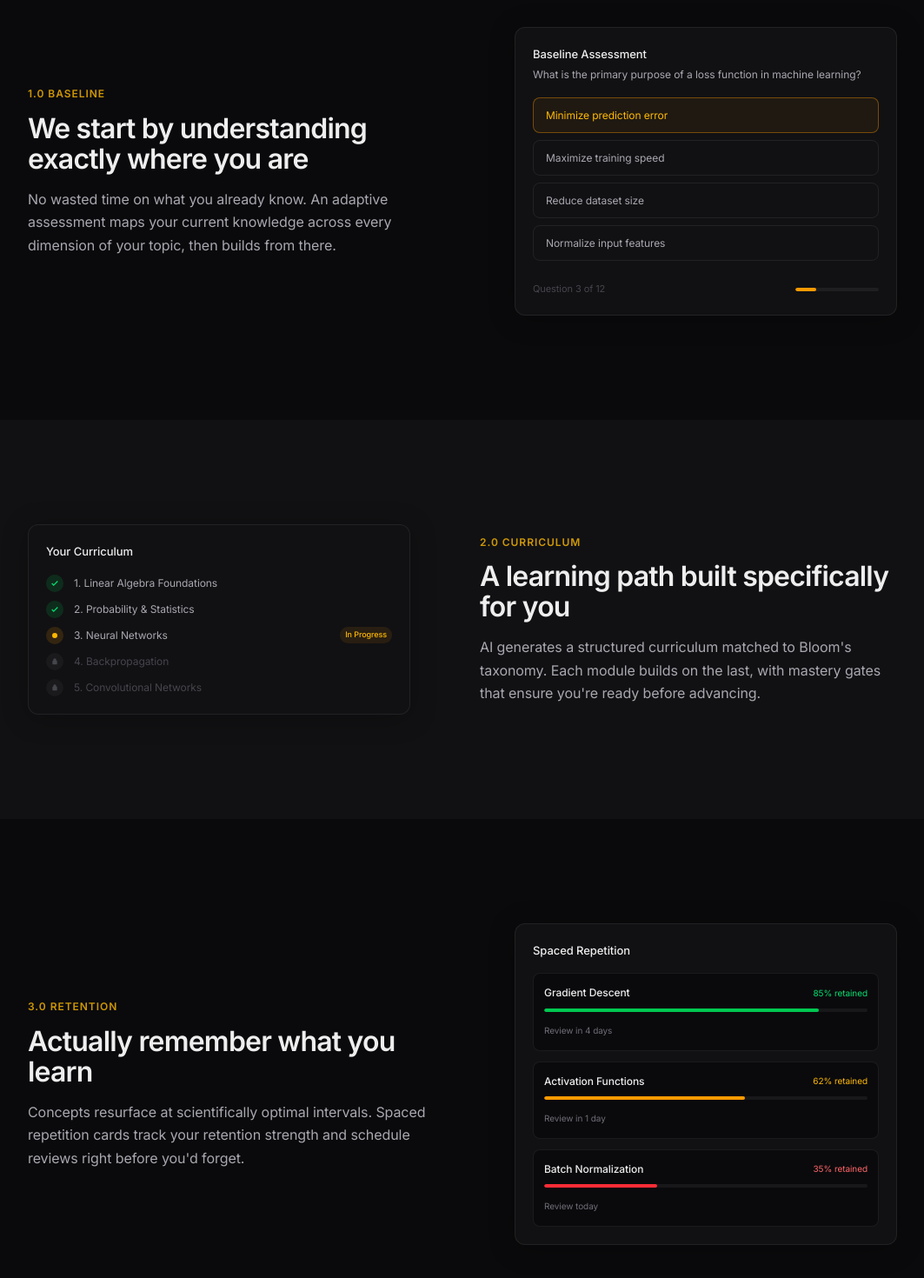
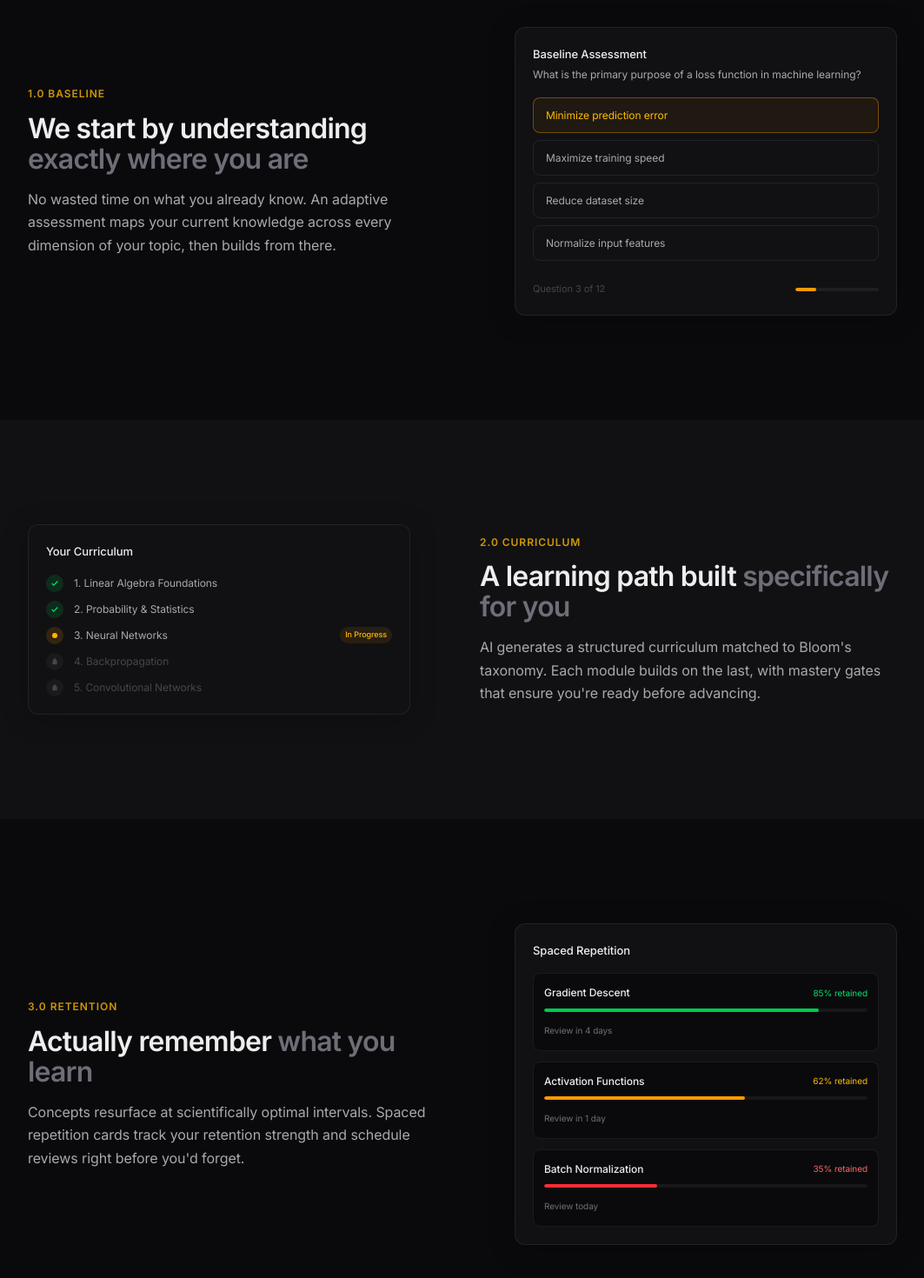
Before and after one commit to jlibr/learntrellis, a Next.js app: page / in a window 1280 px wide. Shown: the part 1274-2744 px from the top of the page at 87% size, without its empty margins (108-1171 px from the left). Built offline with nearby package versions, Linux system fonts and the light colour scheme; no server answers.

Commit message:
Refine landing page: hero glow 12%, two-tone H2s, scroll animation fallback

```diff
--- a/src/app/globals.css
+++ b/src/app/globals.css
@@ -212,13 +212,19 @@ body {
 
 /* ─── Scroll-triggered reveal ─── */
 .reveal {
-  opacity: 0;
-  transform: translateY(20px);
-  transition: opacity 0.6s ease-out, transform 0.6s ease-out;
-}
-.reveal.visible {
   opacity: 1;
   transform: translateY(0);
+}
+@media (prefers-reduced-motion: no-preference) {
+  .reveal {
+    opacity: 0;
+    transform: translateY(20px);
+    transition: opacity 0.6s ease-out, transform 0.6s ease-out;
+  }
+  .reveal.visible {
+    opacity: 1;
+    transform: translateY(0);
+  }
 }
 
 /* ─── Pulse animation for active indicators ─── */
--- a/src/app/page.tsx
+++ b/src/app/page.tsx
@@ -86,12 +86,14 @@ function ProductMockup() {
 function FeatureSection({
   eyebrow,
   title,
+  titleGray,
   description,
   visual,
   reverse = false,
 }: {
   eyebrow: string;
   title: string;
+  titleGray?: string;
   description: string;
   visual: React.ReactNode;
   reverse?: boolean;
@@ -103,7 +105,7 @@ function FeatureSection({
           {eyebrow}
         </span>
         <h2 className="text-[32px] font-semibold leading-[1.1] tracking-[-0.025em] text-[#eeeeef]">
-          {title}
+          {title}{titleGray && <>{" "}<span className="text-[#6e6e78]">{titleGray}</span></>}
         </h2>
         <p className="mt-4 text-[16px] leading-[1.65] text-[#a8a8b0]">
           {description}
@@ -266,7 +268,7 @@ export default async function LandingPage() {
           className="pointer-events-none absolute inset-0"
           style={{
             backgroundImage:
-              "radial-gradient(ellipse 60% 40% at 50% 0%, rgba(245,158,11,0.08), transparent 70%)",
+              "radial-gradient(ellipse 60% 40% at 50% 0%, rgba(245,158,11,0.12), transparent 70%)",
           }}
         />
         <div className="relative mx-auto max-w-[1200px] text-center">
@@ -340,7 +342,8 @@ export default async function LandingPage() {
         <Reveal className="mx-auto max-w-[1000px]">
           <FeatureSection
             eyebrow="1.0 Baseline"
-            title="We start by understanding exactly where you are"
+            title="We start by understanding"
+            titleGray="exactly where you are"
             description="No wasted time on what you already know. An adaptive assessment maps your current knowledge across every dimension of your topic, then builds from there."
             visual={<AssessmentVisual />}
           />
@@ -352,7 +355,8 @@ export default async function LandingPage() {
         <Reveal className="mx-auto max-w-[1000px]">
           <FeatureSection
             eyebrow="2.0 Curriculum"
-            title="A learning path built specifically for you"
+            title="A learning path built"
+            titleGray="specifically for you"
             description="AI generates a structured curriculum matched to Bloom's taxonomy. Each module builds on the last, with mastery gates that ensure you're ready before advancing."
             visual={<CurriculumVisual />}
             reverse
@@ -365,7 +369,8 @@ export default async function LandingPage() {
         <Reveal className="mx-auto max-w-[1000px]">
           <FeatureSection
             eyebrow="3.0 Retention"
-            title="Actually remember what you learn"
+            title="Actually remember"
+            titleGray="what you learn"
             description="Concepts resurface at scientifically optimal intervals. Spaced repetition cards track your retention strength and schedule reviews right before you'd forget."
             visual={<RetentionVisual />}
           />
@@ -375,8 +380,8 @@ export default async function LandingPage() {
       {/* ─── 7. CTA ─── bg: raised */}
       <section className="bg-[#111113] border-t border-white/[0.06] px-6 py-[100px] max-md:py-[64px]">
         <Reveal className="mx-auto max-w-[600px] text-center">
-          <h2 className="text-[32px] max-md:text-[24px] font-semibold text-[#eeeeef] tracking-[-0.025em]">
-            Ready to learn something new?
+          <h2 className="text-[32px] max-md:text-[24px] font-semibold tracking-[-0.025em] text-[#eeeeef]">
+            Ready to learn{" "}<span className="text-[#6e6e78]">something new?</span>
           </h2>
           <p className="mt-4 text-[16px] text-[#a8a8b0]">
             Your first personalized curriculum in under 5 minutes. Free to start.
```
